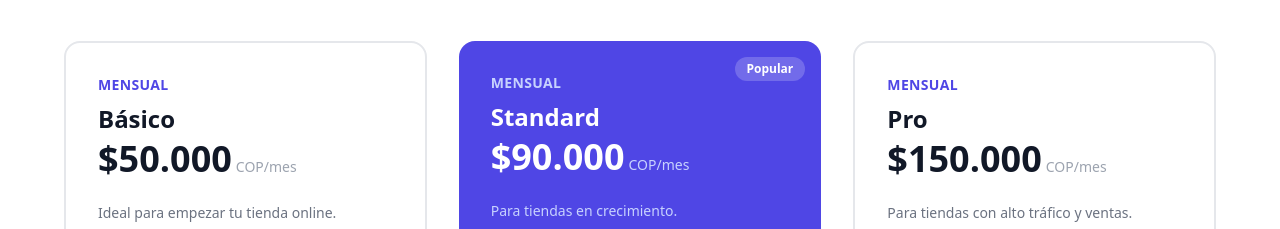
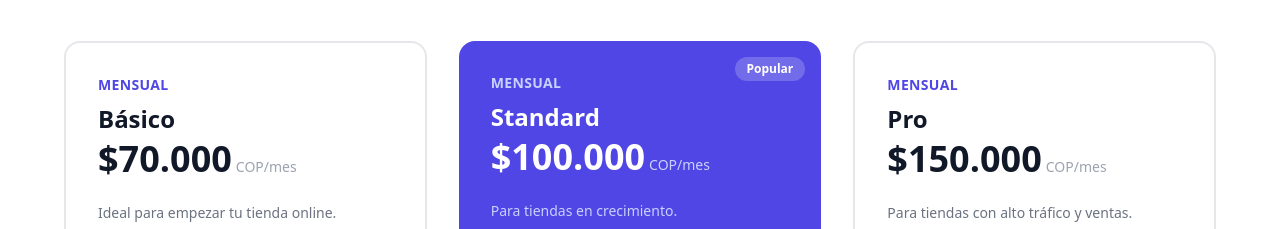
Before and after one commit to juanbaterista7/ecommercehost-landing, a plain HTML site: page index.html in a window 1280 px wide. Shown: the part 2340-2569 px from the top of the page. Drawn offline with nearby package versions, Linux system fonts and the light colour scheme.

Commit message:
Actualizar precios: Básico $50k→$70k, Standard $90k→$100k
Co-Authored-By: Claude Opus 4.6 <noreply@anthropic.com>

```diff
--- a/index.html
+++ b/index.html
@@ -170,7 +170,7 @@
                     <div class="text-sm font-semibold text-primary uppercase tracking-wide mb-2">Mensual</div>
                     <h3 class="text-2xl font-bold text-gray-900 mb-1">Básico</h3>
                     <div class="flex items-baseline gap-1 mb-6">
-                        <span class="text-4xl font-extrabold text-gray-900">$50.000</span>
+                        <span class="text-4xl font-extrabold text-gray-900">$70.000</span>
                         <span class="text-gray-400 text-sm">COP/mes</span>
                     </div>
                     <p class="text-sm text-gray-500 mb-6">Ideal para empezar tu tienda online.</p>
@@ -204,7 +204,7 @@
                     <div class="text-sm font-semibold text-indigo-200 uppercase tracking-wide mb-2">Mensual</div>
                     <h3 class="text-2xl font-bold mb-1">Standard</h3>
                     <div class="flex items-baseline gap-1 mb-6">
-                        <span class="text-4xl font-extrabold">$90.000</span>
+                        <span class="text-4xl font-extrabold">$100.000</span>
                         <span class="text-indigo-200 text-sm">COP/mes</span>
                     </div>
                     <p class="text-sm text-indigo-200 mb-6">Para tiendas en crecimiento.</p>
```
